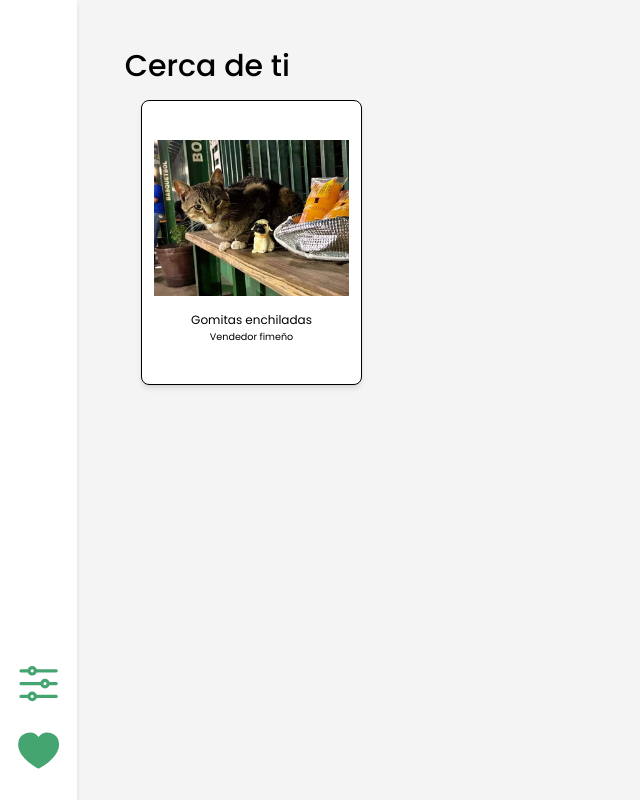
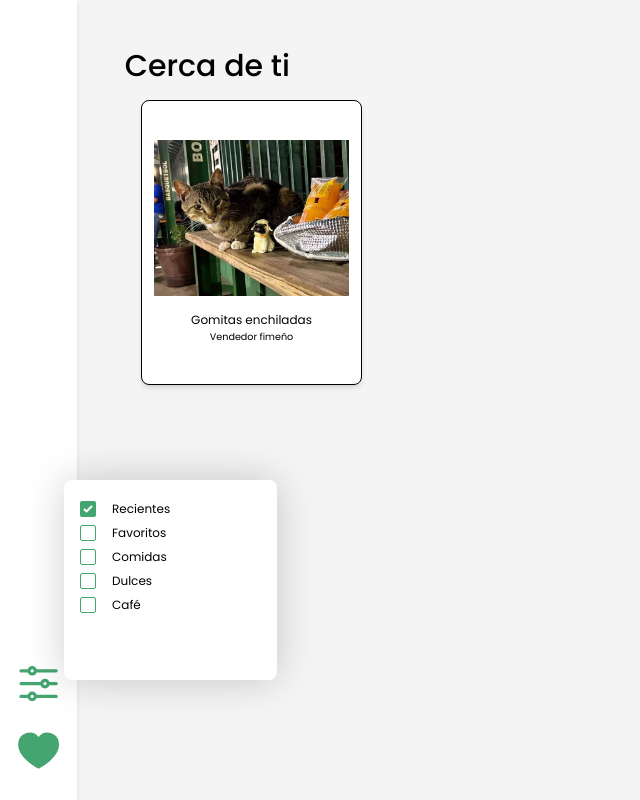
Before and after one commit to lcasass3/FIMEFOOD, a Vue app: page /home in a window 1280 px wide. Both pictures are taken after a click on the icon 38 px from the left and 683 px from the top of the page. Shown: the whole page, without its empty margins (0-640 px from the left). Built offline with nearby package versions, Linux system fonts and the light colour scheme.

Commit message:
Se crea el componente modal para los filtros

```diff
--- a/src/components/VPublicationModal.vue
+++ b/src/components/VPublicationModal.vue
@@ -7,7 +7,6 @@ const props = defineProps<{
 }>()
 
 defineEmits<{
-  (e: 'successEvent'): void
   (e: 'closeModal'): void
 }>()
 </script>
@@ -16,8 +15,8 @@ defineEmits<{
   <div
     class="fixed inset-0 flex items-center justify-center transition-opacity"
     :class="{
-      'opacity-100 ease-in duration-300 pointer-events-auto': isOpen,
-      'opacity-0 ease-out duration-200 pointer-events-none': !isOpen
+      'opacity-100 ease-in duration-300 pointer-events-auto': props.isOpen,
+      'opacity-0 ease-out duration-200 pointer-events-none': !props.isOpen
     }"
   >
     <div @click="$emit('closeModal')" name="modal" class="fixed inset-0 bg-black opacity-50"></div>
--- a/src/layouts/InAppLayout.vue
+++ b/src/layouts/InAppLayout.vue
@@ -1,9 +1,19 @@
 <script setup lang="ts">
+import { ref } from 'vue'
 import { HeartIcon, PlusCircleIcon } from '@heroicons/vue/20/solid'
 import { AdjustmentsHorizontalIcon, UserCircleIcon } from '@heroicons/vue/24/outline'
 import { useUserStore } from '@/stores/useUserStore'
+import FiltersModal from './components/FiltersModal.vue'
 
 const user = useUserStore()
+const isOpen = ref(false)
+
+function openModal() {
+  isOpen.value = true
+}
+function closeModal() {
+  isOpen.value = false
+}
 </script>
 
 <template>
@@ -13,7 +23,9 @@ const user = useUserStore()
     <AdjustmentsHorizontalIcon
       class="w-2/3 text-primary mb-2 cursor-pointer"
       v-if="user.roleId === 'customer'"
+      @click="openModal"
     />
+    <FiltersModal :is-open="isOpen" @close-modal="closeModal" />
     <HeartIcon class="w-2/3 text-primary mt-2 cursor-pointer" v-if="user.roleId === 'customer'" />
 
     <PlusCircleIcon
--- /dev/null
+++ b/src/layouts/components/FiltersModal.vue
@@ -0,0 +1,72 @@
+<script setup lang="ts">
+const props = defineProps<{
+  isOpen: boolean
+}>()
+
+defineEmits<{
+  (e: 'closeModal'): void
+}>()
+</script>
+
+<template>
+  <div
+    class="fixed inset-0 transition-opacity z-50"
+    :class="{
+      'opacity-100 ease-in duration-300 pointer-events-auto': props.isOpen,
+      'opacity-0 ease-out duration-200 pointer-events-none': !props.isOpen
+    }"
+  >
+    <div @click="$emit('closeModal')" name="modal" class="fixed inset-0"></div>
+    <div
+      class="modal-content absolute bg-white rounded-lg shadow-full w-1/6 max-w-xl h-1/4 left-[7%] lg:left-[5%] bottom-[5%] lg:bottom-[15%] p-4"
+    >
+      <div class="h-full w-full flex flex-col flex-wrap">
+        <div>
+          <input
+            type="checkbox"
+            checked
+            id="recentsFilter"
+            class="shrink-0 mr-4 border-primary rounded-sm text-primary focus:ring-0"
+          />
+          <label for="recentsFilter" class="text-xs">Recientes</label>
+        </div>
+
+        <div>
+          <input
+            type="checkbox"
+            id="favoritesFilter"
+            class="shrink-0 mr-4 border-primary rounded-sm text-primary focus:ring-0"
+          />
+          <label for="favoritesFilter" class="text-xs">Favoritos</label>
+        </div>
+
+        <div>
+          <input
+            type="checkbox"
+            id="mealsFilter"
+            class="shrink-0 mr-4 border-primary rounded-sm text-primary focus:ring-0"
+          />
+          <label for="mealsFilter" class="text-xs">Comidas</label>
+        </div>
+
+        <div>
+          <input
+            type="checkbox"
+            id="candiesFilter"
+            class="shrink-0 mr-4 border-primary rounded-sm text-primary focus:ring-0"
+          />
+          <label for="candiesFilter" class="text-xs">Dulces</label>
+        </div>
+
+        <div>
+          <input
+            type="checkbox"
+            id="coffeFilter"
+            class="shrink-0 mr-4 border-primary rounded-sm text-primary focus:ring-0"
+          />
+          <label for="coffeFilter" class="text-xs">Café</label>
+        </div>
+      </div>
+    </div>
+  </div>
+</template>
--- a/tailwind.config.js
+++ b/tailwind.config.js
@@ -14,6 +14,9 @@ export default {
       },
       fontFamily: {
         'sans': ['Poppins', 'sans-serif'],
+      },
+      boxShadow: {
+        full: '0px 0px 40px -1px rgba(0,0,0,0.2)'
       }
     },
   },
```
